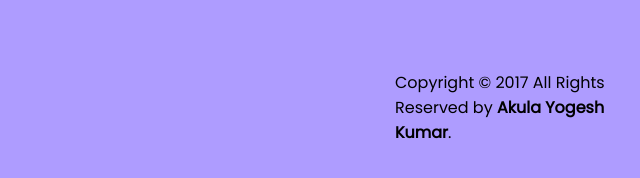
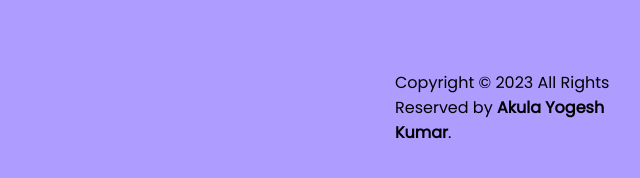
Before and after one commit to yogeshkumar-22/Dictionary, a plain HTML site: page index.html in a window 1280 px wide. Shown: the part 610-788 px from the top of the page, 635-1275 px from the left. Drawn offline with Linux system fonts and the light colour scheme.

Commit message:
Update index.html

```diff
--- a/index.html
+++ b/index.html
@@ -23,7 +23,7 @@
     </div>
 
     <footer>
-        <p class="copyright-text">Copyright &copy; 2017 All Rights Reserved by
+        <p class="copyright-text">Copyright &copy; 2023 All Rights Reserved by
             <a href="https://www.instagram.com/yogeshkumar.22/"><b>Akula Yogesh Kumar</b></a>.
         </p>
     </footer>
```
